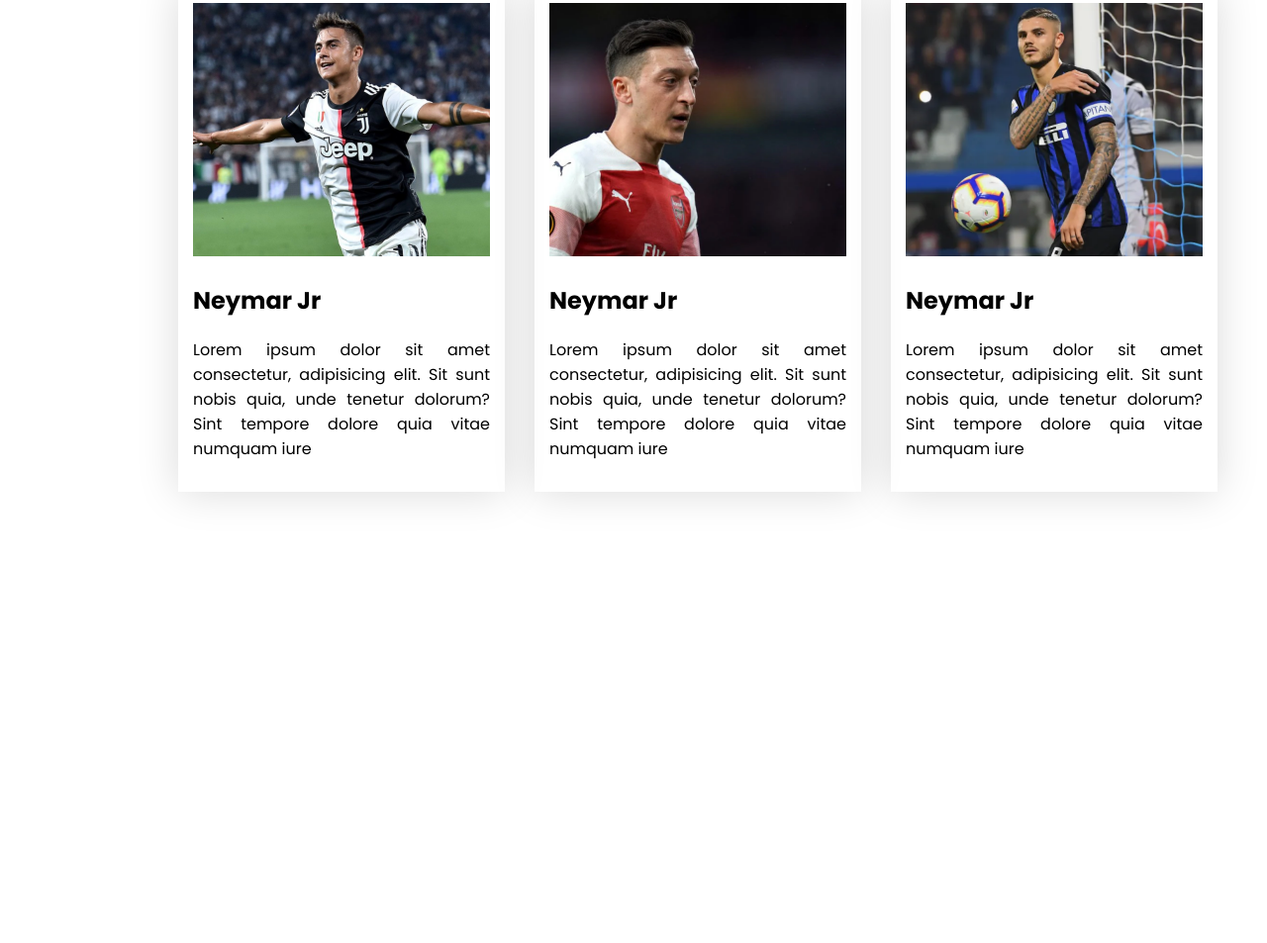
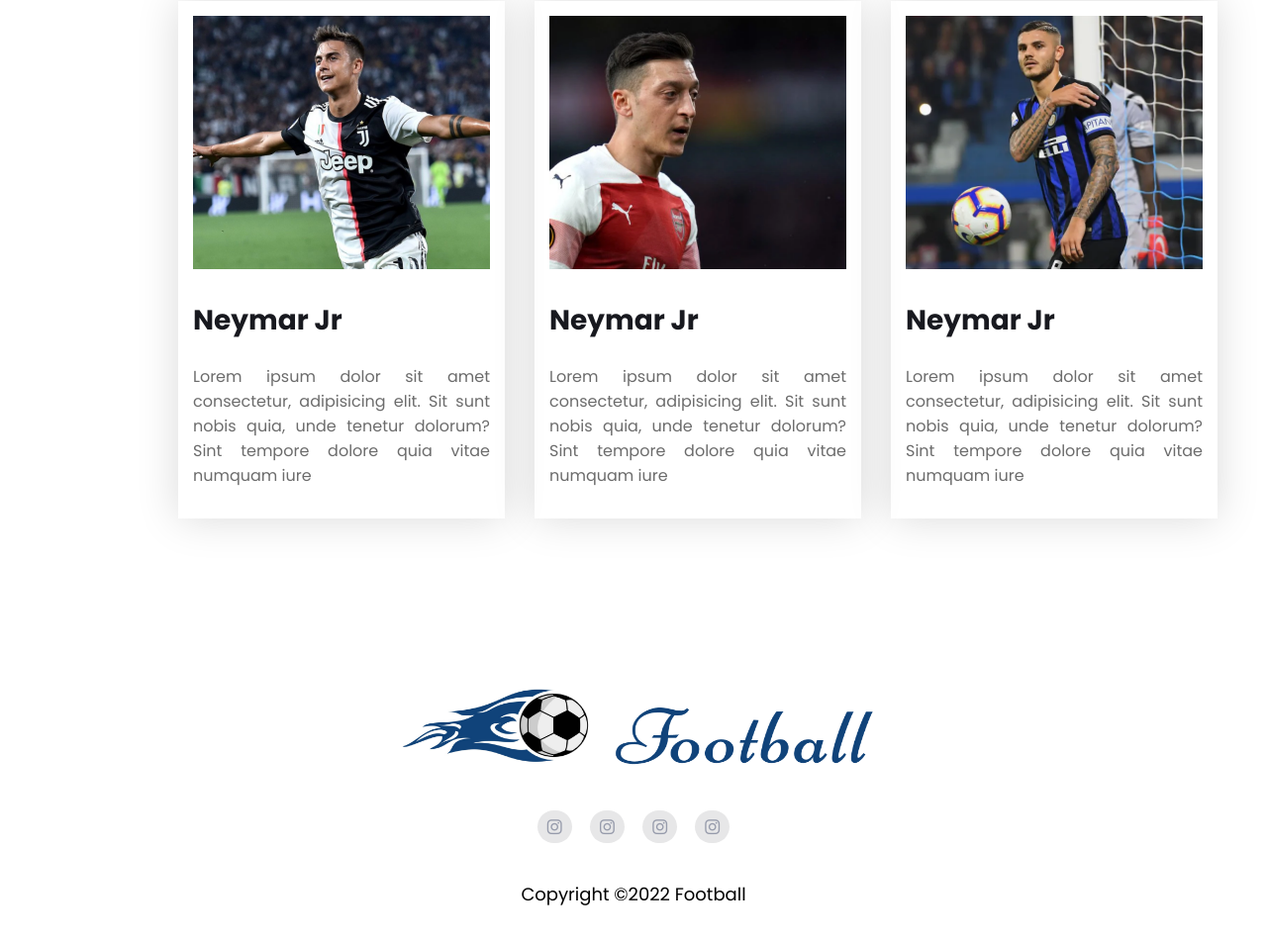
Before and after one commit to mehedirahman01/responsive-football, a plain HTML site: page index.html in a window 1280 px wide. Shown: the part 1321-2274 px from the top of the page at 99% size. Before the commit the page ends 1983 px from the top, so only its background shows below. Drawn offline with Linux system fonts and the light colour scheme.

Commit message:
footer done

```diff
--- a/index.html
+++ b/index.html
@@ -129,6 +129,21 @@
     </main>
     <!-- Main Section Ends -->
 
+
+
+    <!-- Footer -->
+    <footer>
+        <img src="images/Logo.png" alt="">
+
+        <div class="social-icons">
+            <i class="fab fa-instagram"></i>
+            <i class="fab fa-instagram"></i>
+            <i class="fab fa-instagram"></i>
+            <i class="fab fa-instagram change"></i>
+        </div>
+
+        <p>Copyright &copy;2022 Football</p>
+    </footer>
 </body>
 
 </html>
--- a/styles/style.css
+++ b/styles/style.css
@@ -122,10 +122,52 @@ nav a{
     height: 256px;
 }
 
-.player-info{
+.player-info h2{
+    color:#18191F;
+    font-size: 28px;
+    font-weight: 700;
+}
+
+.player-info p{
+    font-size: 16px;
+    font-weight: 400;
+    text-align: justify;
+    color: #6C6C6C;
+}
+
+
+footer{
+    display: flex;
+    align-items: center;
+    flex-direction: column;
+    margin-bottom: 63px;
 
 }
 
-.player-info p{
-    text-align: justify;
+footer img{
+    width: 483px;
+    height: 110px;
 }
+
+footer .social-icons{
+    padding-top: 20px;
+    padding-bottom: 20px;
+}
+
+.social-icons .fab{
+    font-size: 17px;
+    margin-right: 14px;
+    color: #969BAB;
+    background-color: #E7E7E8;
+    padding: 8px 10px;
+    border-radius: 20px;
+}
+
+.social-icons .change{
+    margin-right: 0;
+}
+
+footer p{
+    font-size: 18px;
+    font-weight: 400;
+}
```
